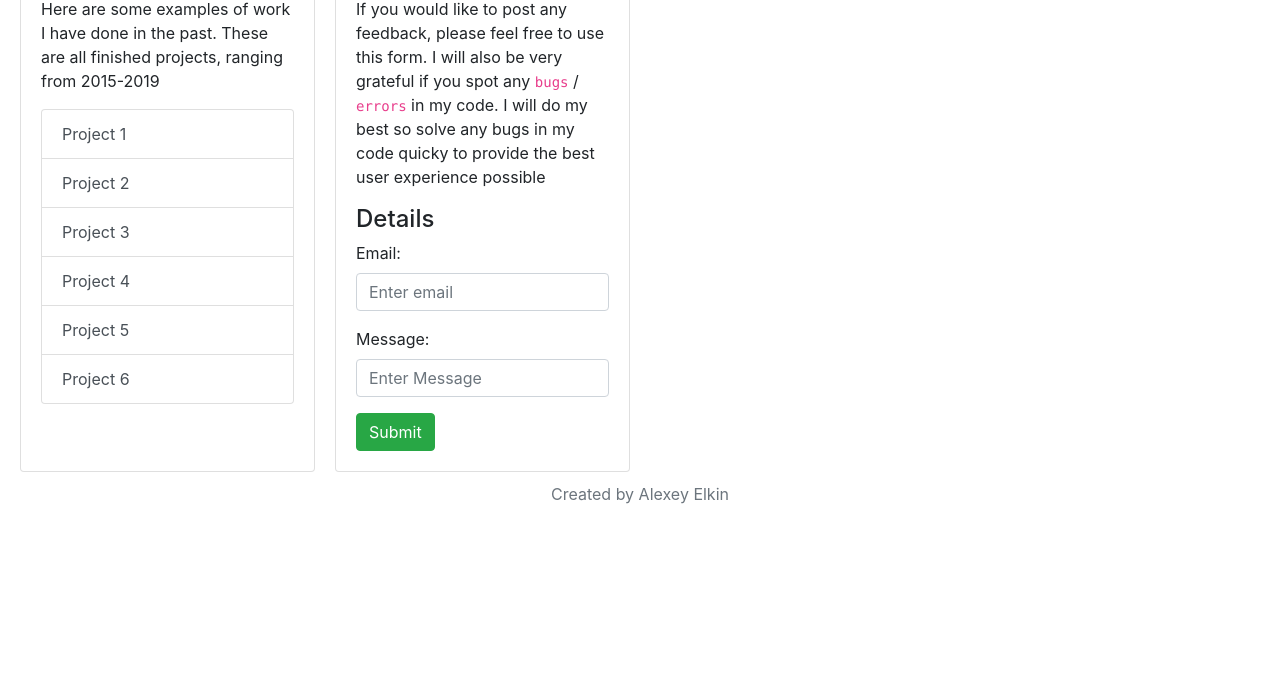
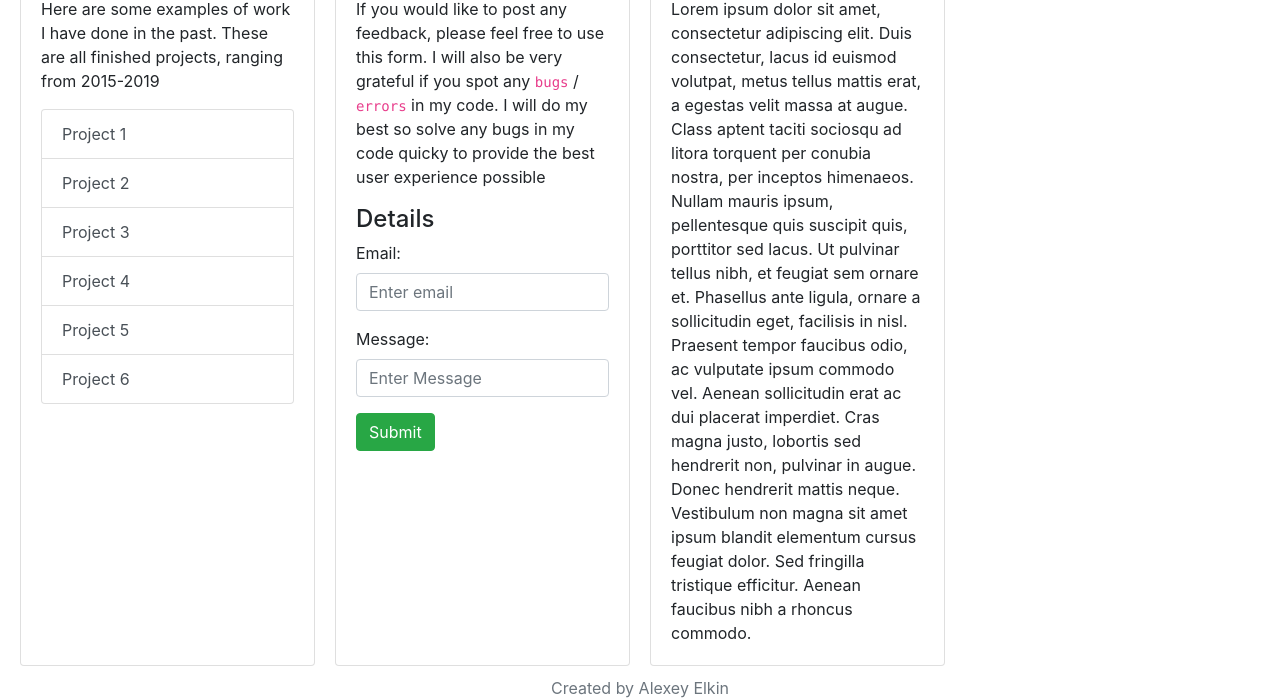
Before and after one commit to elkinal/Main-Website, a plain HTML site: page main/index.html in a window 1280 px wide. Shown: the part 690-1390 px from the top of the page. Before the commit the page ends 1196 px from the top, so only its background shows below. Drawn offline with nearby package versions, Linux system fonts and the light colour scheme.

Commit message:
Added an "About" card

```diff
--- a/main/index.html
+++ b/main/index.html
@@ -119,6 +119,21 @@
                     </div>
                 </div>
             </div>
+            <!-- Second Card -->
+            <div class="col-xl-3">
+                <div class="card">
+                    <div class="card-body">
+                        <h2 class="card-title">About</h2>
+                        <p class="card-text">Lorem ipsum dolor sit amet, consectetur adipiscing elit.
+                            Duis consectetur, lacus id euismod volutpat, metus tellus mattis erat, a egestas velit massa at augue.
+                            Class aptent taciti sociosqu ad litora torquent per conubia nostra, per inceptos himenaeos.
+                            Nullam mauris ipsum, pellentesque quis suscipit quis, porttitor sed lacus. Ut pulvinar tellus nibh, et feugiat sem ornare et.
+                            Phasellus ante ligula, ornare a sollicitudin eget, facilisis in nisl. Praesent tempor faucibus odio, ac vulputate ipsum commodo vel.
+                            Aenean sollicitudin erat ac dui placerat imperdiet. Cras magna justo, lobortis sed hendrerit non, pulvinar in augue. Donec hendrerit mattis neque.
+                            Vestibulum non magna sit amet ipsum blandit elementum cursus feugiat dolor. Sed fringilla tristique efficitur. Aenean faucibus nibh a rhoncus commodo.</p>
+                    </div>
+                </div>
+            </div>
         </div>
     </div>
     <footer class="footer">
```
